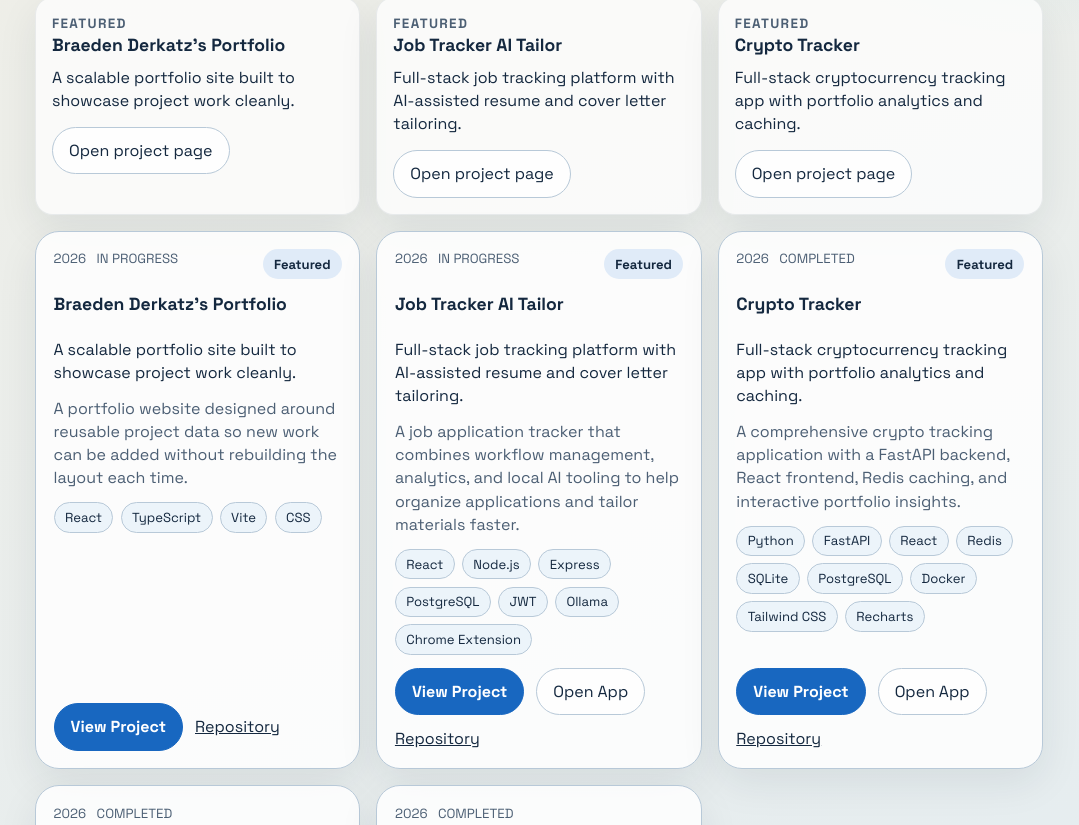
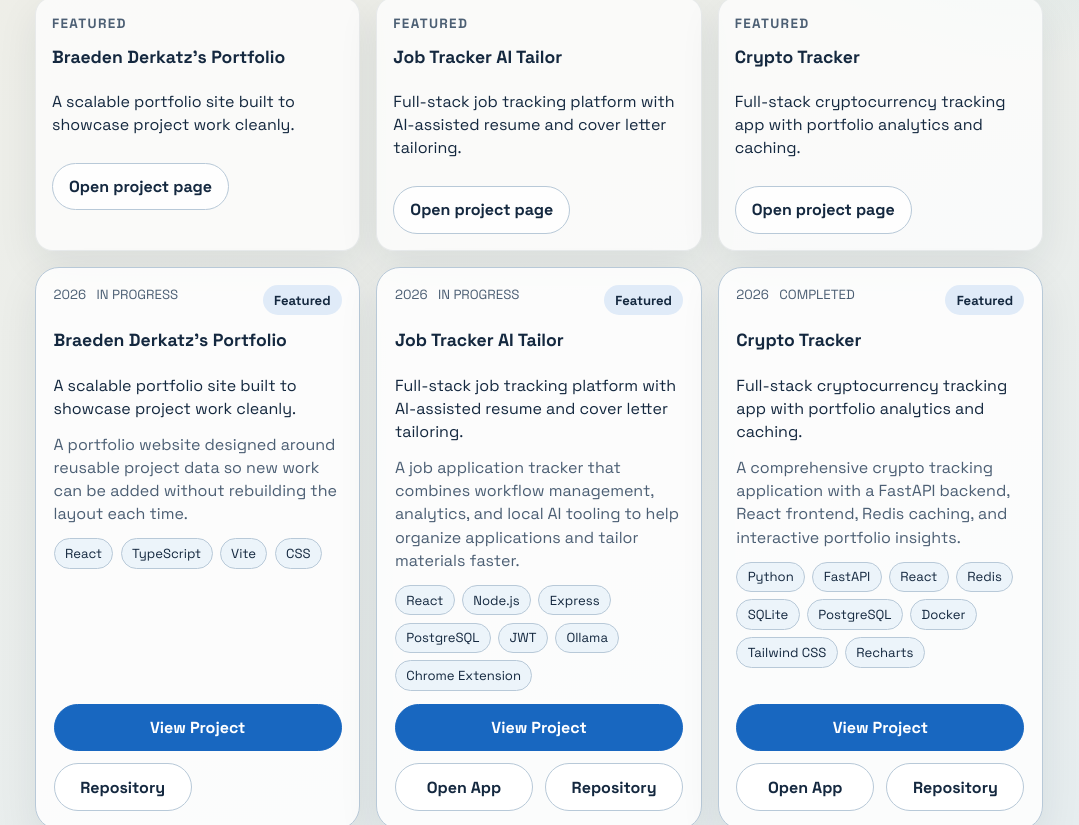
Before and after one commit to BDerkatz2/Braeden-Portfolio, a React (Vite) app: page / in a window 1280 px wide. Shown: the part 915-1740 px from the top of the page, without its empty margins (101-1180 px from the left). Built offline with nearby package versions, Linux system fonts and the light colour scheme.

Commit message:
Refine project card action button layout

```diff
--- a/src/App.css
+++ b/src/App.css
@@ -40,6 +40,7 @@
 
 .site-nav a,
 .button,
+.card-actions a,
 .project-actions a,
 .back-link,
 .text-link {
@@ -57,6 +58,7 @@
 
 .site-nav a:hover,
 .button:hover,
+.card-actions a:hover,
 .project-actions a:hover,
 .back-link:hover,
 .text-link:hover {
@@ -251,6 +253,9 @@
 }
 
 .featured-card {
+  display: flex;
+  flex-direction: column;
+  gap: 0.75rem;
   padding: 1rem;
 }
 
@@ -263,6 +268,8 @@
 
 .text-link {
   margin-top: 0.9rem;
+  align-self: flex-start;
+  font-weight: 600;
 }
 
 .projects-grid {
@@ -338,6 +345,37 @@
 
 .card-actions {
   margin-top: auto;
+  flex-direction: column;
+  align-items: stretch;
+}
+
+.card-actions .button,
+.card-actions a {
+  min-height: 2.85rem;
+  width: 100%;
+  font-weight: 600;
+}
+
+.card-actions-secondary {
+  display: grid;
+  grid-template-columns: repeat(2, minmax(0, 1fr));
+  gap: 0.75rem;
+}
+
+.button-secondary,
+.button-secondary:link,
+.button-secondary:visited,
+.button-secondary:hover,
+.button-secondary:focus-visible,
+.button-secondary:active {
+  color: var(--ink);
+  background: rgba(255, 255, 255, 0.9);
+  border-color: var(--line);
+}
+
+.button-secondary:hover,
+.button-secondary:focus-visible {
+  background: rgba(244, 248, 252, 0.98);
 }
 
 .approach-panel {
@@ -427,6 +465,10 @@
 }
 
 @media (max-width: 720px) {
+  .card-actions-secondary {
+    grid-template-columns: 1fr;
+  }
+
   .site-header,
   .section-heading {
     flex-direction: column;
--- a/src/App.tsx
+++ b/src/App.tsx
@@ -194,14 +194,26 @@ function HomePage({ activeTechnology, onTechnologyChange }: HomePageProps) {
                 >
                   View Project
                 </InternalLink>
-                {project.liveUrl ? (
-                  <a href={project.liveUrl} target="_blank" rel="noreferrer" className="button">
-                    Open App
+                <div className="card-actions-secondary">
+                  {project.liveUrl ? (
+                    <a
+                      href={project.liveUrl}
+                      target="_blank"
+                      rel="noreferrer"
+                      className="button button-secondary"
+                    >
+                      Open App
+                    </a>
+                  ) : null}
+                  <a
+                    href={project.repositoryUrl}
+                    target="_blank"
+                    rel="noreferrer"
+                    className="button button-secondary"
+                  >
+                    Repository
                   </a>
-                ) : null}
-                <a href={project.repositoryUrl} target="_blank" rel="noreferrer">
-                  Repository
-                </a>
+                </div>
               </div>
             </article>
           ))}
```
